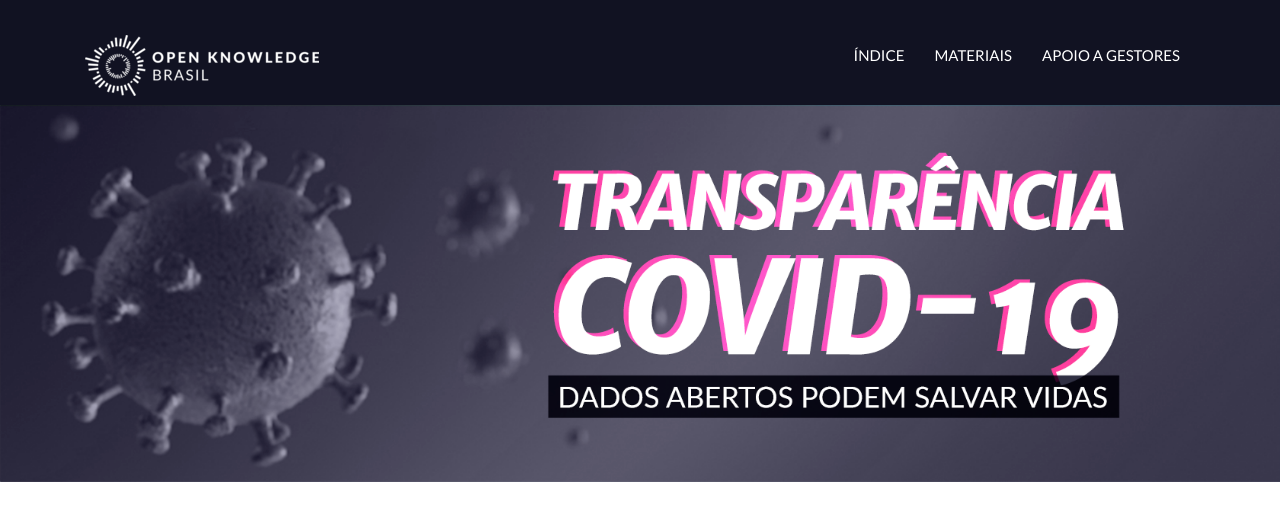
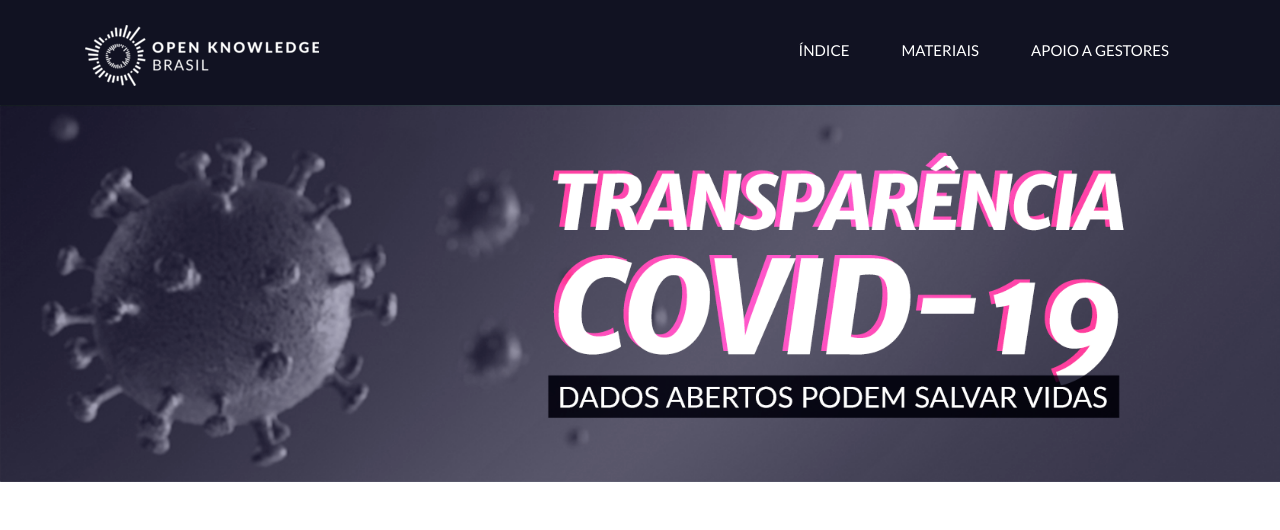
Before and after one commit to okfn-brasil/transparenciacovid19, a Jekyll site: the page built from index.html, in a window 1280 px wide. Shown: the top 530 px of the page. Built offline with Jekyll 4.4.1, drawn with Linux system fonts in a browser that asks for light colours; nearby versions of some CDN libraries; some web fonts are replaced; grey boxes are pictures that could not be loaded.

Commit message:
ajusta resposividade navbar

```diff
--- a/_includes/header.html
+++ b/_includes/header.html
@@ -1,3 +1,5 @@
+
+  <!-- Header Start -->
 <header>
   <div class="container">
     <div class="row">
@@ -6,7 +8,7 @@
         <nav class="navbar navbar-default">
           <div class="container-fluid">
             <!-- Brand and toggle get grouped for better mobile display -->
-
+            <div class="navbar-header">
               <button type="button" class="navbar-toggle collapsed" data-toggle="collapse" data-target="#bs-example-navbar-collapse-1">
               <span class="sr-only">Toggle navigation</span>
               <span class="icon-bar"></span>
@@ -16,19 +18,9 @@
               <a class="navbar-brand" href="index.html">
                 <img src="{{ site.baseurl }}/img/logo-ok-red.png" alt="Logo">
               </a>
-
+            </div>
               <!-- Collect the nav links, forms, and other content for toggling -->
               <div class="collapse navbar-collapse" id="bs-example-navbar-collapse-1">
-                <!-- <ul class="nav navbar-nav navbar-right">
-                  <li><a href="">BOLETINS</a></li>
-                  <li><a href="work">DADOS ABERTOS</a></li>
-                  <li><a href="blog">BOAS PRÁTICAS</a></li>
-                  <li><a href="blog">TOOLKIT</a></li>
-                  <li><a href="blog">SOBRE</a></li>
-                  <li><a href="/airspace-jekyll/blog">CONTATO</a></li>
-
-                </ul> -->
-
                 <ul class="nav navbar-nav navbar-right">
                   <li><a href="#indice">ÍNDICE</a></li>
                   <li><a href="#materiais">MATERIAIS</a></li>
--- a/css/airspace.css
+++ b/css/airspace.css
@@ -73,7 +73,7 @@
   border: 0px;
 }
 header .navbar-brand {
-    margin-bottom: 15px;
+  padding-top: 5px;
 }
 header .navbar-default {
   background: none;
@@ -84,10 +84,10 @@
 }
 header .navbar-default .navbar-nav li a {
   color: #fff;
-  /* padding: 10px 26px; */
+  padding: 10px 26px;
   font-size: 15px;
 }
-.navbar-default .navbar-nav > li > a:hover{
+header .navbar-default .navbar-nav li a:hover {
   color: #d01c8c;
 }
 /*---------------------------------------------
```
Also changed, not shown: css/bootstrap.min.css.
